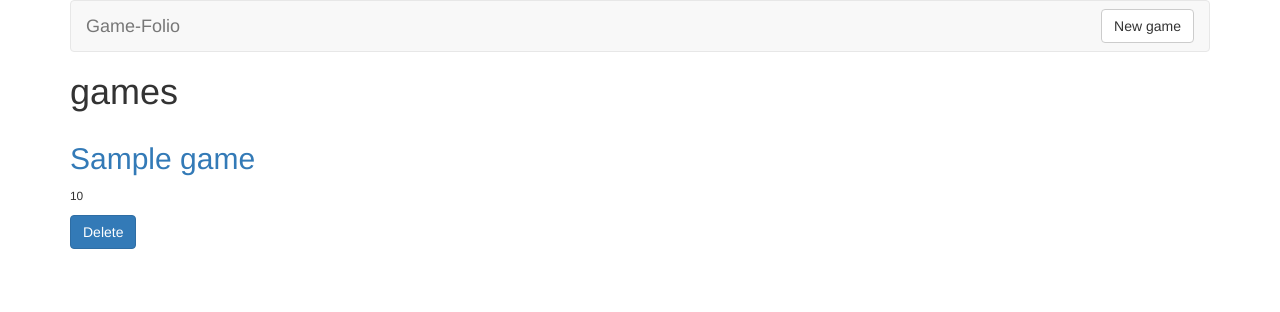
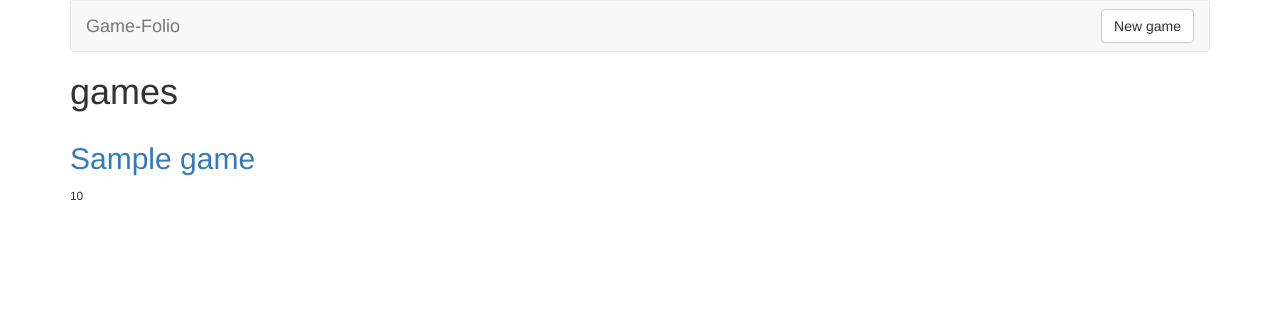
Before and after one commit to kmurata798/contractor, a Flask app: page /games in a window 1280 px wide. Shown: the top 312 px of the page. Run offline with Flask 2, Linux system fonts and the light colour scheme; a database or web service that is not in the repository returns one stand-in record (values such as "Sample title"); some libraries are stand-ins or nearby versions.

Commit message:
removing extra game problem

```diff
--- a/templates/games_index.html
+++ b/templates/games_index.html
@@ -8,12 +8,6 @@
     <div class='col-md-3'>
         <h2><a href='/games/{{ item._id }}'>{{ item.title }}</a></h2>
         <small>{{ item.price }}</small>
-        <p>
-            <form method='POST' action='/games/{{game._id}}/delete/'>
-                <input type='hidden' name='_method' value='DELETE'>
-                <button class='btn btn-primary' type='submit'>Delete</button>
-            </form>
-        </p>
     </div>
     {% endfor %}
 </div>
```
